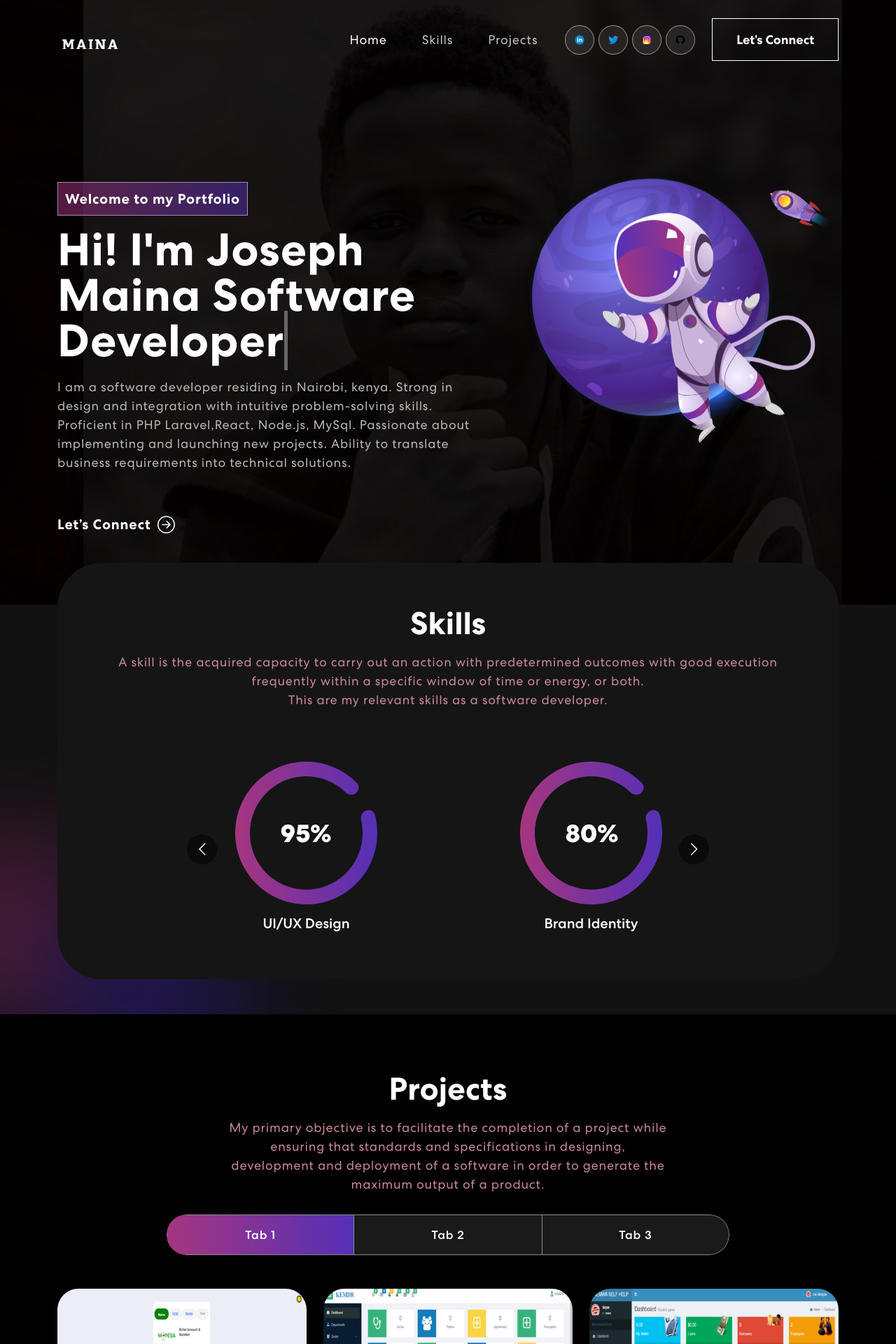
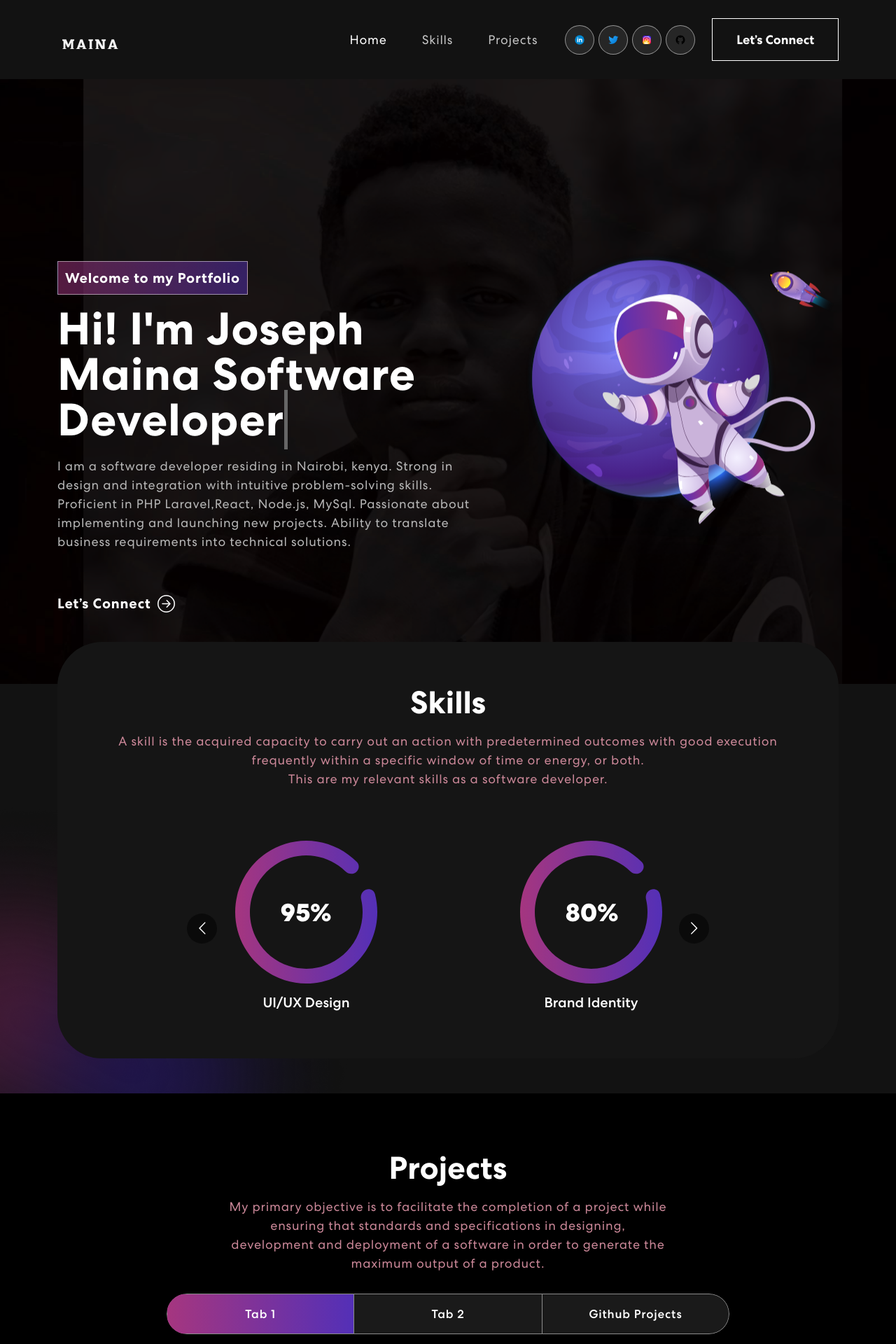
Before and after one commit to MainaJoseph/personal-portfolio, a React (Create React App) app: page / in a window 1280 px wide. Shown: the top 1920 px of the page at 70% size. Built offline with nearby package versions, Linux system fonts and the light colour scheme; no server answers.

Commit message:
new commit

```diff
--- a/src/App.css
+++ b/src/App.css
@@ -84,7 +84,7 @@ p.danger {
 /************ Navbar Css ************/
 nav.navbar {
   padding: 18px 0;
-  position: fixed;
+  position: relative;
   width: 100%;
   top: 0;
   z-index: 9999;
--- a/src/components/Projects.js
+++ b/src/components/Projects.js
@@ -65,7 +65,7 @@ export const Projects = () => {
                       <Nav.Link eventKey="second">Tab 2</Nav.Link>
                     </Nav.Item>
                     <Nav.Item>
-                      <Nav.Link eventKey="third">Tab 3</Nav.Link>
+                      <Nav.Link eventKey="third">Github Projects</Nav.Link>
                     </Nav.Item>
                   </Nav>
                   <Tab.Content id="slideInUp" className={isVisible ? "animate__animated animate__slideInUp" : ""}>
```
